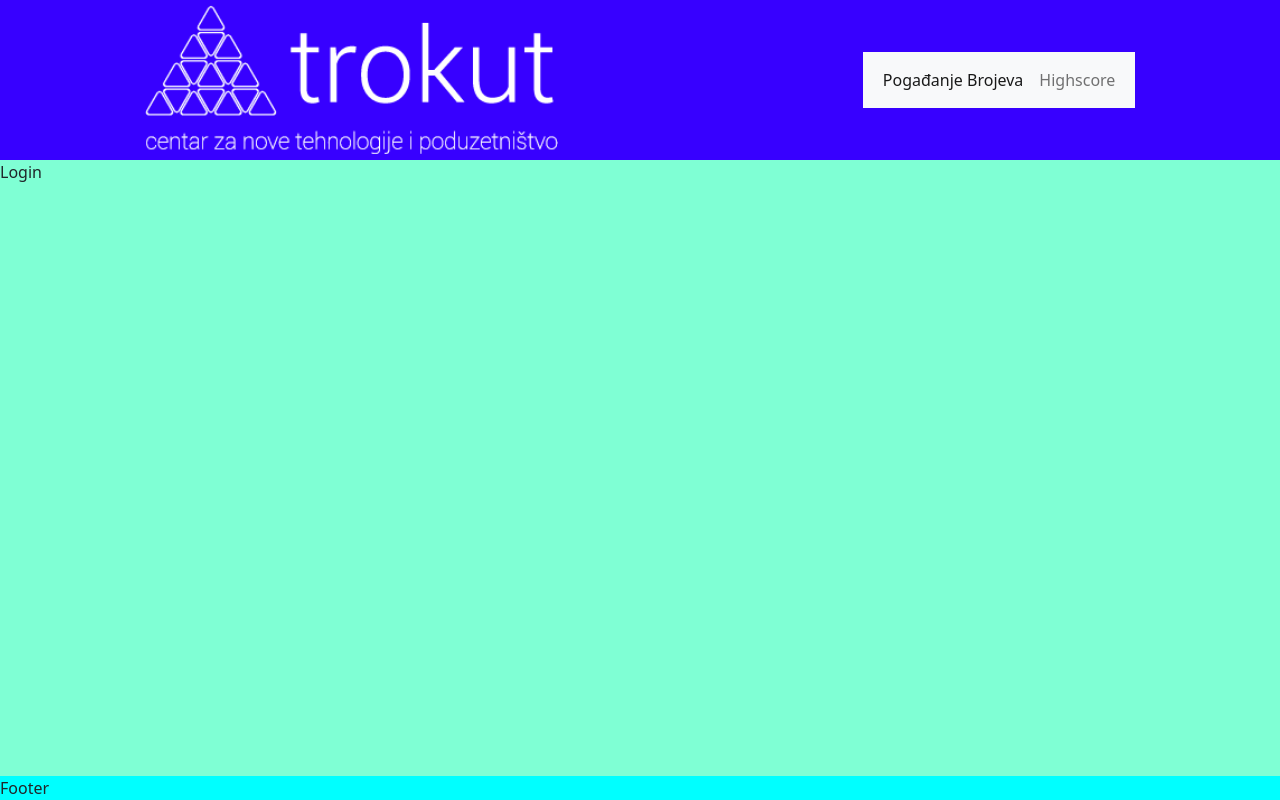
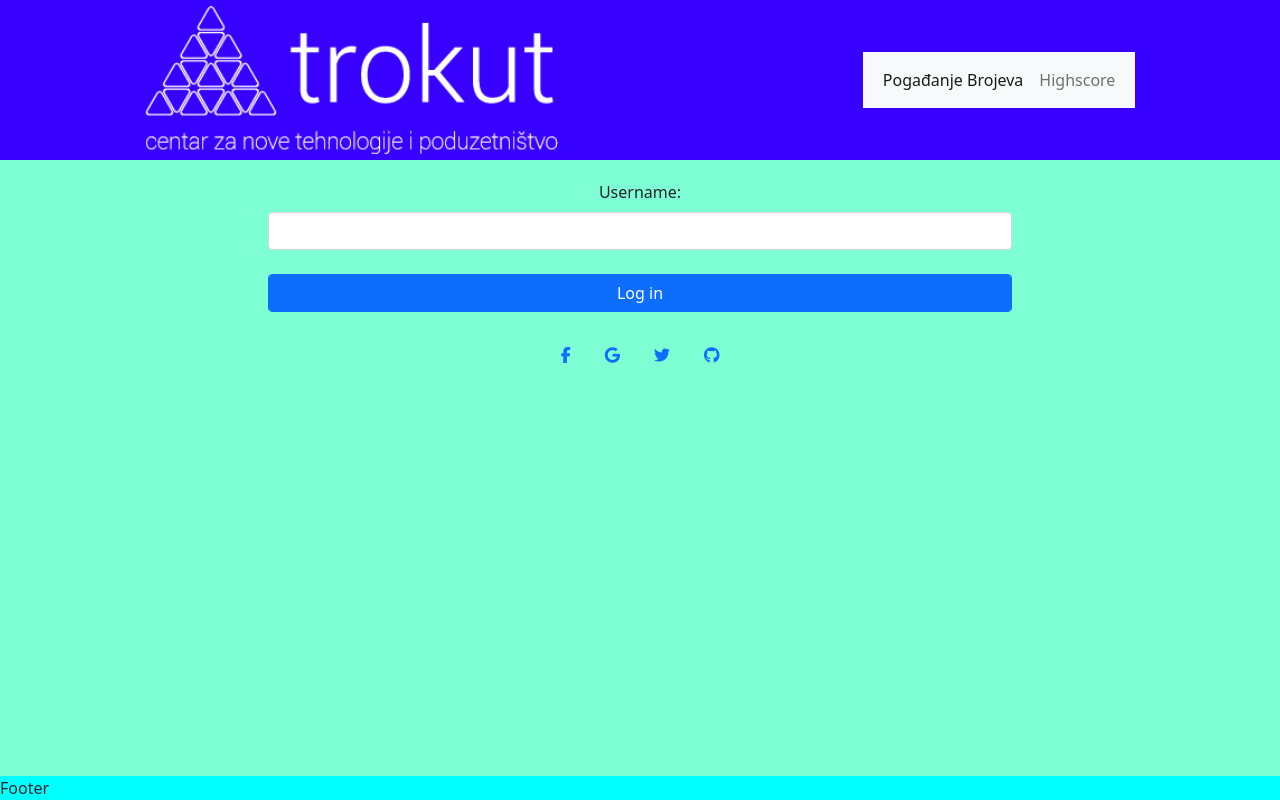
Before and after one commit to ZinUru99/IgraZaAntuna, a React (Create React App) app: page / in a window 1280 px wide. Built offline with nearby package versions, Linux system fonts and the light colour scheme.

Commit message:
nakon utorka 12.04

```diff
--- a/package.json
+++ b/package.json
@@ -3,10 +3,12 @@
   "version": "0.1.0",
   "private": true,
   "dependencies": {
+    "@fortawesome/fontawesome-free": "^6.1.1",
     "@testing-library/jest-dom": "^5.16.3",
     "@testing-library/react": "^12.1.4",
     "@testing-library/user-event": "^13.5.0",
     "bootstrap": "^5.1.3",
+    "font-awesome": "^4.7.0",
     "react": "^18.0.0",
     "react-bootstrap": "^2.2.3",
     "react-dom": "^18.0.0",
--- a/src/App.css
+++ b/src/App.css
@@ -8,6 +8,7 @@
 main{
   background-color: aquamarine;
   flex-grow: 1;
+  padding: 20px;
 }
 
 footer{
--- /dev/null
+++ b/src/components/Login.css
@@ -0,0 +1,4 @@
+#loginForma{
+  width: 60%;
+  margin: 0 auto;
+}
--- a/src/components/Login.js
+++ b/src/components/Login.js
@@ -1,7 +1,42 @@
 import React from "react";
+import "@fortawesome/fontawesome-free/css/all.min.css";
+import "./Login.css";
 
 const Login = () => {
-  return <div>Login</div>;
+  return (
+    <form id='loginForma'>
+      <div className='form-outline mb-4 text-center'>
+        <label className='form-label' htmlFor='form2Example1'>
+          Username:
+        </label>
+        <input type='text' id='form2Example1' className='form-control' />
+      </div>
+
+      <button
+        type='button'
+        className='btn btn-primary btn-block mb-4 form-control'>
+        Log in
+      </button>
+
+      <div className='text-center'>
+        <button type='button' className='btn btn-link btn-floating mx-1'>
+          <i className='fab fa-facebook-f'></i>
+        </button>
+
+        <button type='button' className='btn btn-link btn-floating mx-1'>
+          <i className='fab fa-google'></i>
+        </button>
+
+        <button type='button' className='btn btn-link btn-floating mx-1'>
+          <i className='fab fa-twitter'></i>
+        </button>
+
+        <button type='button' className='btn btn-link btn-floating mx-1'>
+          <i className='fab fa-github'></i>
+        </button>
+      </div>
+    </form>
+  );
 };
 
 export default Login;
--- a/src/index.css
+++ b/src/index.css
@@ -1,3 +1,8 @@
+*{
+  box-sizing: border-box;
+  margin: 0;
+}
+
 body {
   margin: 0;
   font-family: -apple-system, BlinkMacSystemFont, 'Segoe UI', 'Roboto', 'Oxygen',
```
Also changed, not shown: 1 other file (tests, documents, lock files or other folders).
